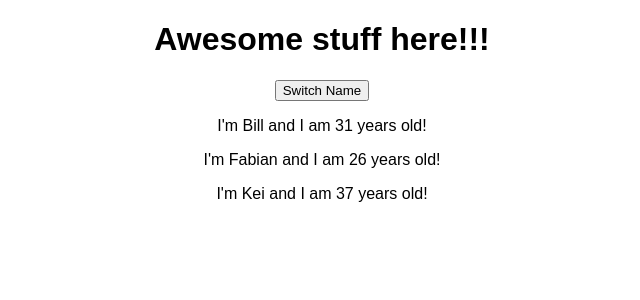
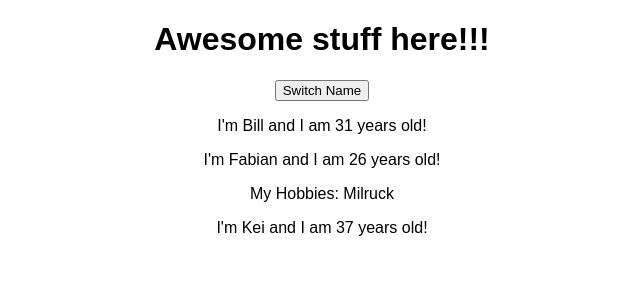
Before and after one commit to Krossmaskinen/udemy-react, a React (Create React App) app: page / in a window 1280 px wide. Shown: the top 300 px of the page, without its empty margins (318-958 px from the left). Built offline with nearby package versions, Linux system fonts and the light colour scheme.

Commit message:
- call App method from Person

```diff
--- a/src/App.js
+++ b/src/App.js
@@ -11,12 +11,12 @@
     ]
   }
 
-  switchNameHandler = () => {
+  switchNameHandler = (newName) => {
      // DON'T DO THIS: this.state.persons[0].name = "Billiam";
      this.setState({persons: [
-      { name: 'Billiam', age: 31 },
-      { name: 'Fabian the fit', age: 26 },
-      { name: 'Kei the krosser', age: 37 }
+      { name: newName, age: 31 },
+      { name: 'Fabian', age: 26 },
+      { name: 'Kei', age: 37 }
     ]})
   };
 
@@ -24,10 +24,19 @@
     return (
       <div className="App">
         <h1>Awesome stuff here!!!</h1>
-        <button onClick={this.switchNameHandler}>Switch Name</button>
-        <Person name={this.state.persons[0].name} age={this.state.persons[0].age} />
-        <Person name={this.state.persons[1].name} age={this.state.persons[1].age} />
-        <Person name={this.state.persons[2].name} age={this.state.persons[2].age} />
+        <button onClick={() => this.switchNameHandler('Billiam')}>Switch Name</button>
+        <Person
+          name={this.state.persons[0].name}
+          age={this.state.persons[0].age} />
+        <Person
+          name={this.state.persons[1].name}
+          age={this.state.persons[1].age}
+          click={this.switchNameHandler.bind(this, 'Bill!')}>
+          My Hobbies: Milruck
+        </Person>
+        <Person
+          name={this.state.persons[2].name}
+          age={this.state.persons[2].age} />
       </div>
     );
   }
--- a/src/Person/Person.js
+++ b/src/Person/Person.js
@@ -3,7 +3,7 @@
 const person = (props) => {
     return (
         <div>
-            <p>I'm {props.name} and I am {props.age} years old!</p>
+            <p onClick={props.click}>I'm {props.name} and I am {props.age} years old!</p>
             <p>{props.children}</p>
         </div>
     )
```
